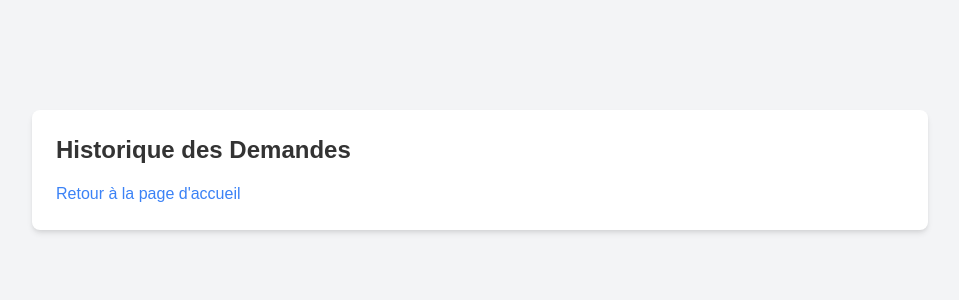
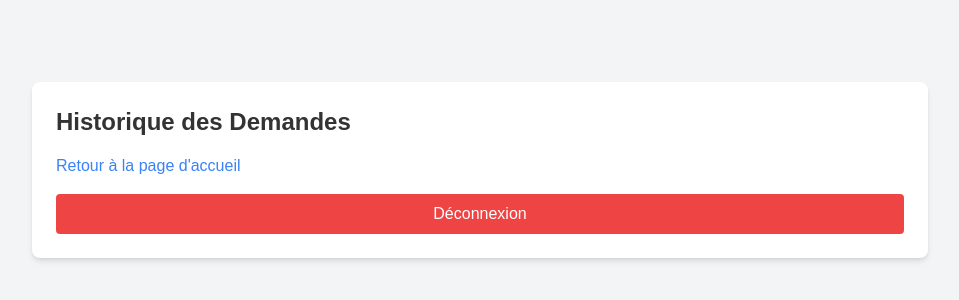
Before and after one commit to Taazwind/DevAppTMAFull, a plain HTML site: page historique.html in a window 1280 px wide. Shown: the part 250-550 px from the top of the page, without its empty margins (160-1119 px from the left). Drawn offline with nearby package versions, Linux system fonts and the light colour scheme; sample sign-in values are in the browser's storage.

Commit message:
Add logout button to historique and validation pages

```diff
--- a/historique.html
+++ b/historique.html
@@ -25,6 +25,17 @@
             if (localStorage.getItem('isAuthenticated') !== 'true') {
                 window.location.href = 'login.html';
             }
+
+            const logoutButton = document.createElement('button');
+            logoutButton.textContent = 'Déconnexion';
+            logoutButton.classList.add('mt-4', 'bg-red-500', 'text-white', 'py-2', 'px-4', 'rounded', 'hover:bg-red-600');
+            logoutButton.addEventListener('click', () => {
+                localStorage.removeItem('isAuthenticated');
+                window.location.href = 'login.html';
+            });
+
+            const container = document.querySelector('.max-w-4xl');
+            container.appendChild(logoutButton);
 
             if (historique) {
                 historique.innerHTML = '';
```
Also changed, not shown: validation.html (+15 -0 lines).
